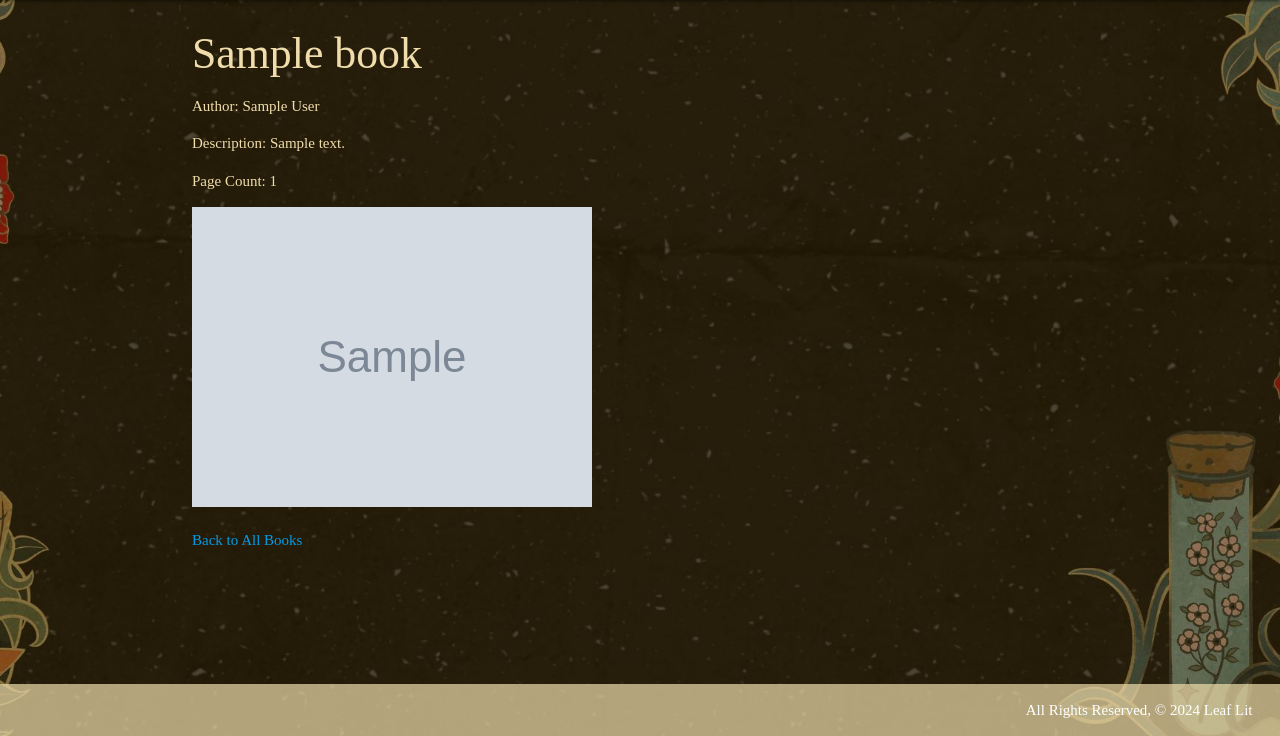
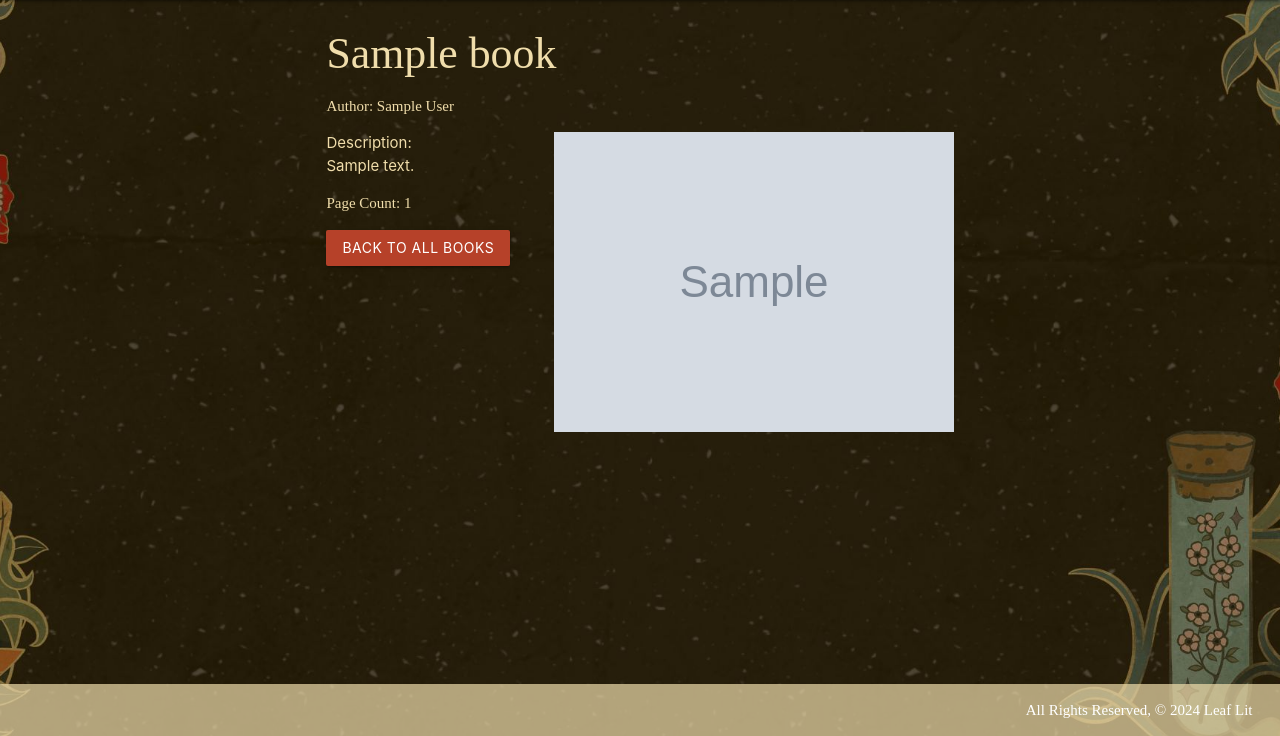
Before and after one commit to awm-builds/LeafLit, a Django app: page /books/1/ in a window 1280 px wide. Shown: the part 64-800 px from the top of the page. Run offline with Django 5.2, Linux system fonts and the light colour scheme; tables that the repository leaves empty hold one stand-in row (values such as "Sample post"); grey boxes marked "Sample" are stand-in pictures; some web fonts are replaced.

Commit message:
Added background to pages, images, and link fix

```diff
--- a/main_app/static/css/style.css
+++ b/main_app/static/css/style.css
@@ -226,6 +262,16 @@ footer p {
     width: 100%;
 }
 
+.book-img-float {
+    float: right;
+    margin-left: 20px;
+}
+
+.book-detail-desc {
+    padding-right: 10px;
+    text-align: left;
+}
+
 .text-content {
     flex: 1;
 }
--- a/main_app/templates/books/details.html
+++ b/main_app/templates/books/details.html
@@ -2,12 +2,22 @@
 
 {% block content %}
 <section class="book_search_page">
-<h3>{{ book.title }}</h3>
-<p>Author: {{ book.author }}</p>
-<p>Description: {{ book.description|safe }}</p>
-<p>Page Count: {{ book.page_count }}</p>
-<p><img src="{{ book.image }}" alt="book cover"/></p>
+<div class="container">
+    <div>
+        <h3>{{ book.title }}</h3>
+    </div>
+    <div>
+        <p>Author: {{ book.author }}</p>
+    </div>
+    <div class="book-desc-img">
+        <img class="book-img-float" src="{{ book.image }}" alt="book cover"/>
+        <div class="book-detail-desc">Description:<br> {{ book.description|safe }}</div>
+    </div>
+    <div>
+        <p>Page Count: {{ book.page_count }}</p>
+    </div>
+    <a href="{% url 'books' %}"><button class="waves-effect waves-light btn">Back to All Books</button></a>
+</div>
 
-<a href="{% url 'books' %}">Back to All Books</a>
 </section>
 {% endblock %}
--- a/main_app/templates/discussion/comment_form.html
+++ b/main_app/templates/discussion/comment_form.html
@@ -1,6 +1,7 @@
 {% extends 'base.html' %}
 
 {% block content %}
+<div class="comment_form_page">
   <h4>{% if comment_form.instance.pk %}{% if is_delete %}Delete{% else %}Edit{% endif %}{% else %}Add{% endif %} Comment</h4>
   <div class="container">
     <div>
@@ -17,4 +18,5 @@
 
     </div>
   </div>
+</div>
 {% endblock %}
--- a/main_app/templates/discussion/thread_detail.html
+++ b/main_app/templates/discussion/thread_detail.html
@@ -1,6 +1,7 @@
 {% extends 'base.html' %}
 
 {% block content %}
+  <div class="thread_detail_page">
     <h3>{{ thread.title }}</h3>
     <p>{{ thread.description }}</p>
     <label>Created by {{ thread.author }} on {{ thread.created_at }}</label>
@@ -26,4 +27,5 @@
       {{ comment_form.as_p }}
       <button type="submit" class="waves-effect waves-light btn">Add Comment</button>
     </form>
+  </div>
 {% endblock %}
--- a/main_app/templates/discussion/thread_form.html
+++ b/main_app/templates/discussion/thread_form.html
@@ -1,12 +1,13 @@
 {% extends 'base.html' %}
 
 {% block content %}
+  <div class="thread_form_page">
     <h3>{% if thread_form.instance.pk %}Edit{% else %}Create{% endif %} Thread</h3>
     <form method="post">
       {% csrf_token %}
       {{ thread_form.as_p }}
       <button type="submit" class="waves-effect waves-light btn">{% if thread_form.instance.pk %}Save{% else %}Create{% endif %} Thread</button>
-    <a href="{% url 'discussion' %}"><button class="waves-effect waves-light btn">Cancel</button></a>
     </form>
-
+    <a href="{% url 'discussion' %}"><button class="waves-effect waves-light btn" style="margin-block-start: 1em;">Cancel</button></a>
+  </div>
 {% endblock %}
--- a/main_app/views.py
+++ b/main_app/views.py
@@ -71,7 +71,7 @@ def book_detail(request, api_id):
   else:
     # Look up book from API
     response = requests.get(f'https://www.googleapis.com/books/v1/volumes/{api_id}?key={API_KEY}')
-    print(response.json())
+    # print(response.json())
     data = response.json()['volumeInfo']
     # Add book to database
     book = Book.objects.create(
```
Also changed, not shown: other parts of main_app/static/css/style.css (+36 -0 lines), main_app/templates/discussion/comment_detail.html (+7 -5 lines), README.md, main_app/static/images/RM_Book_details_page.JPG (added), main_app/static/images/RM_Book_search_page2.JPG (added), main_app/static/images/RM_Discussion_Details_page.JPG (added), main_app/static/images/RM_Discussion_page.JPG (added), main_app/static/images/RM_Home_page1.JPG (added), main_app/static/images/RM_Home_page2.JPG (added), main_app/static/images/RM_Search_page.JPG (added), main_app/static/images/RM_Tea_page.JPG (added), main_app/static/images/RM_Thread_form_page.JPG (added), main_app/static/images/RM_comment_details_page.JPG (added), main_app/static/images/RM_login_form_page.JPG (added), 1 more files. Lines whose indentation alone changed are shown as unchanged.
